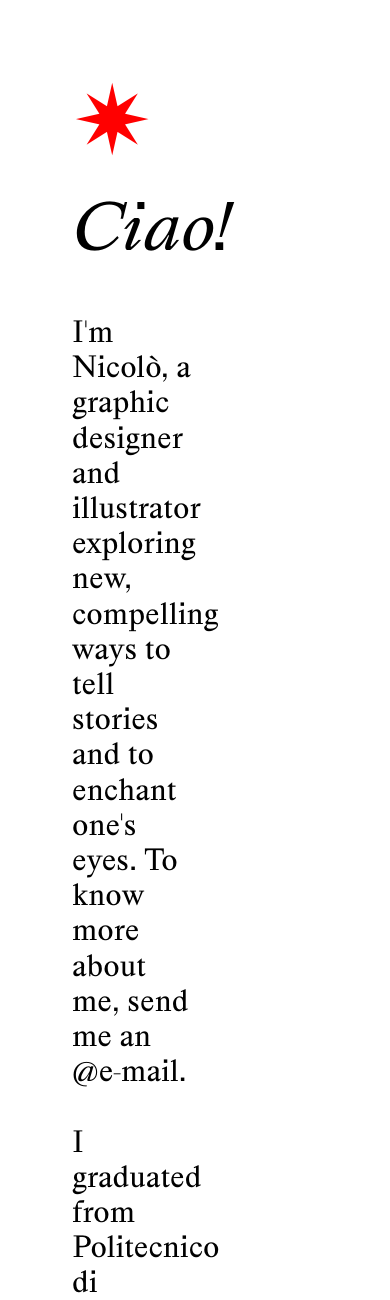
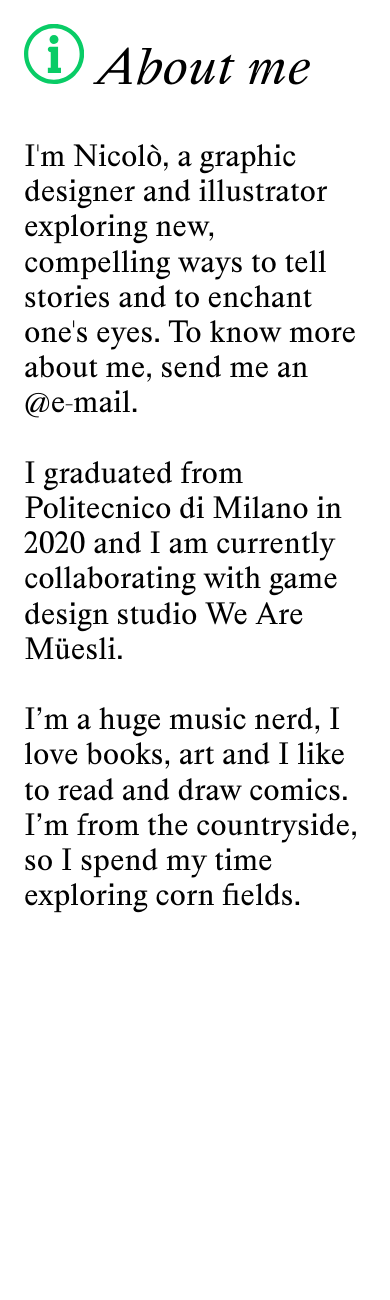
Before and after one commit to nico5lucertola/nukepego, a PHP site: page /career.html in a window 390 px wide. Shown: the top 1300 px of the page. After the commit the page ends 913 px from the top, so only its background shows below. Run offline with PHP 8.4, Linux system fonts and the light colour scheme.

Commit message:
career e icona succhino

```diff
--- a/Style-fruit.css
+++ b/Style-fruit.css
@@ -119,9 +119,12 @@ a {
 
 .cloud-svg {
 	width: 40px;
-	fill: red;
 }
 
+
+.info-svg {
+	width: 60px;
+}
 
 
 
@@ -136,4 +139,14 @@ a {
 	  -ms-transform: translateY(-50%);
 	  transform: translateY(-50%);
 	}
+
+	.career-title {
+		font-size: 3rem;
+		line-height: 4rem;
+	}
+
+	.career-left {
+		width: 90%;
+		padding: 1rem;
+	}
 }
--- a/career.html
+++ b/career.html
@@ -12,7 +12,7 @@
 
 	<div class="career-left">
 
-		<p class="career-title"><span class="stellina">✷</span> Ciao!</p>
+		<p class="career-title"><img class="info-svg"src="info.svg"> About me</p>
 		<p class="career-text">I'm Nicolò, a graphic designer and illustrator exploring new, compelling ways to tell stories and to enchant one's eyes. To know more about me,  send me an @e-mail.<br><br>I graduated from Politecnico di Milano in 2020 and I am currently collaborating with game design studio We Are Müesli.<br><br>I’m a huge music nerd, I love books, art and I like to read and draw comics. I’m from the countryside, so I spend my time exploring corn fields.
 </p>
 
```
Also changed, not shown: icona.png, info.svg (added).
